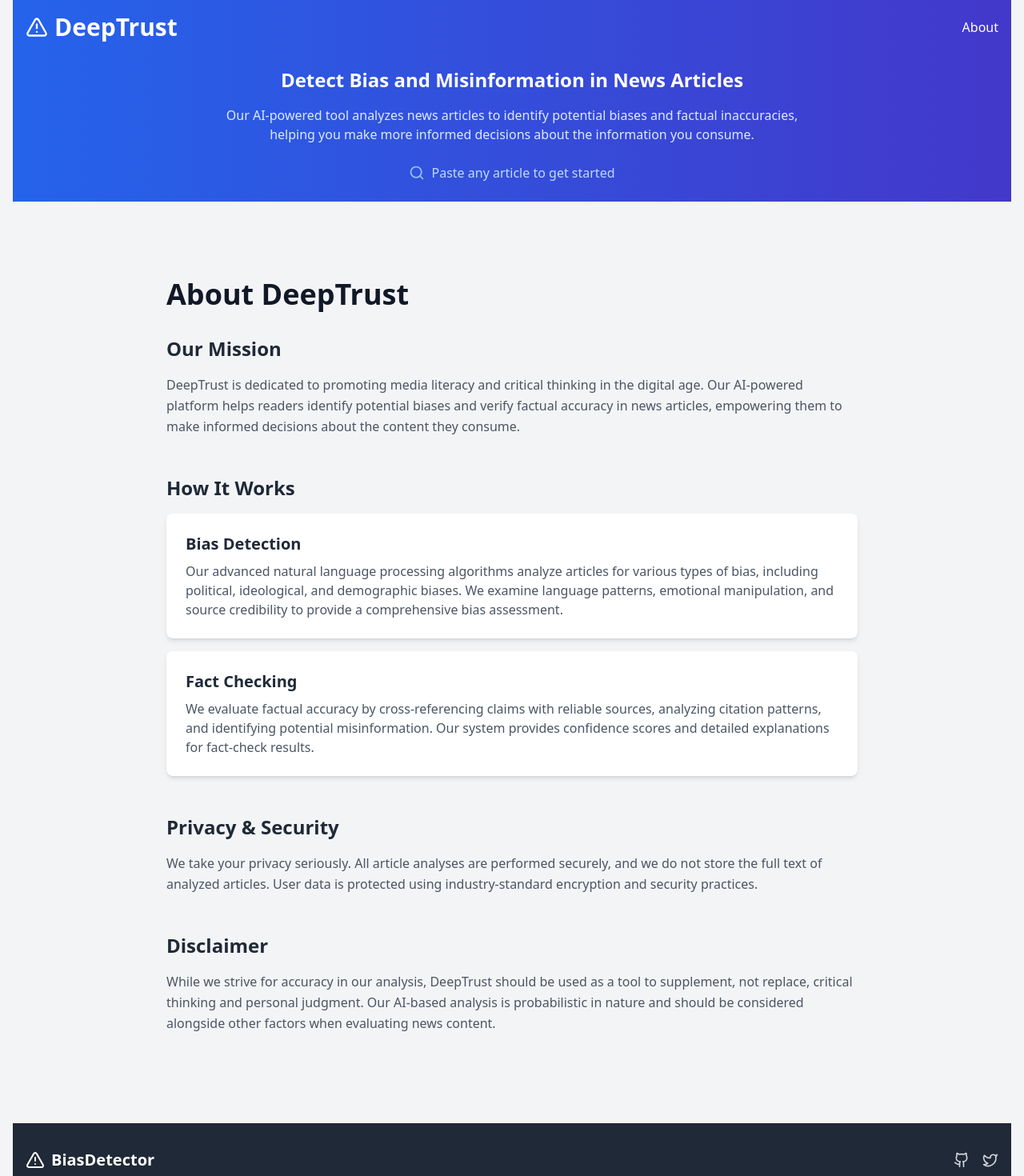
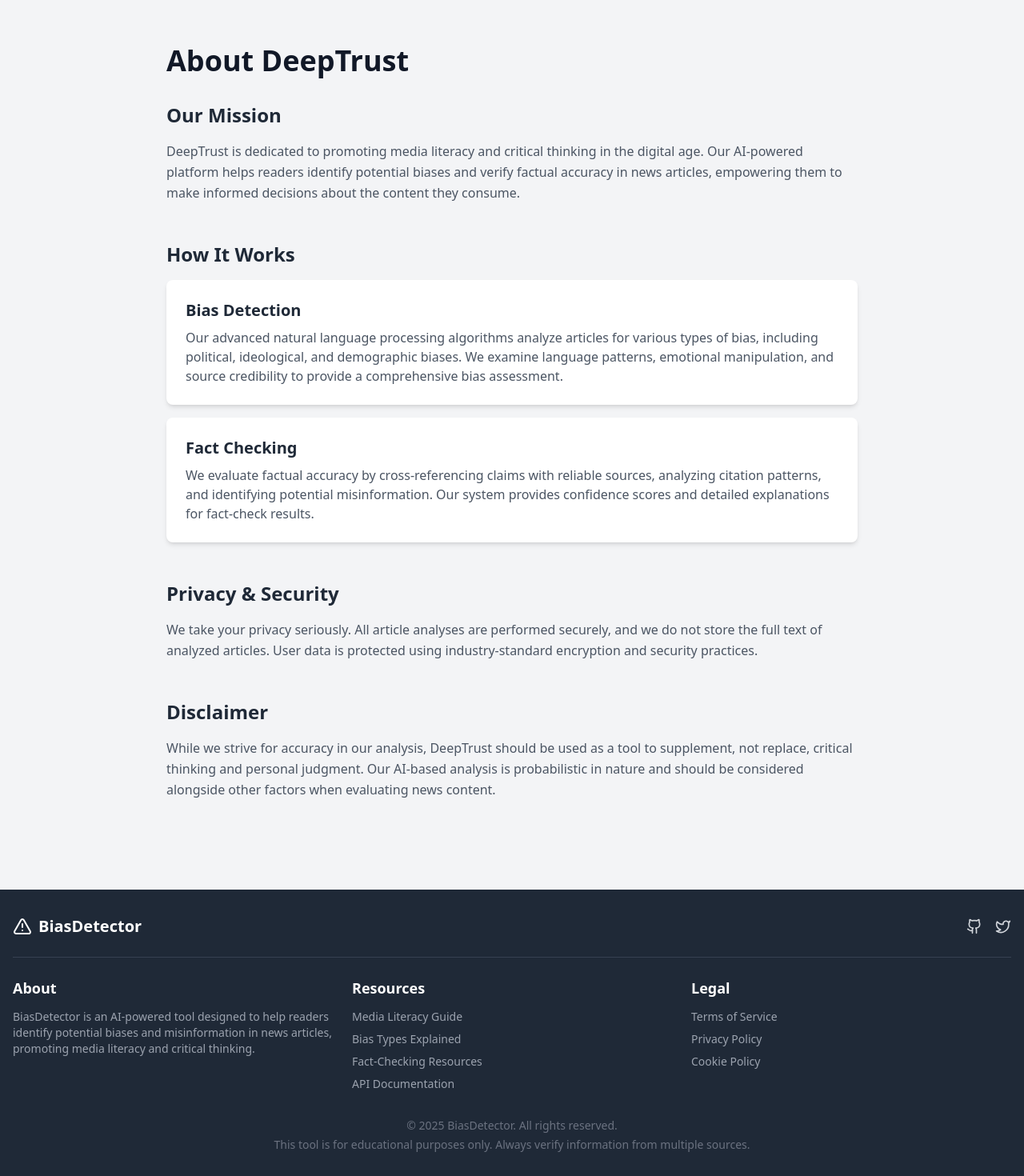
Before and after one commit to nathanpua/DeepLearners, a React (Vite) app: page /about in a window 1280 px wide. Shown: the part 300-1770 px from the top of the page at 80% size. Built offline with nearby package versions, Linux system fonts and the light colour scheme; no server answers.

Commit message:
cleaned about

```diff
--- a/src/pages/about.tsx
+++ b/src/pages/about.tsx
@@ -1,11 +1,11 @@
 import React from 'react';
-import Header from '../components/Header';
-import Footer from '../components/Footer';
+//import Header from '../components/Header';
+//import Footer from '../components/Footer';
 
 const About: React.FC = () => {
   return (
     <div className="min-h-screen bg-gray-100 flex flex-col">
-      <Header />
+
       <main className="container mx-auto px-4 flex-grow py-8">
         <div className="max-w-4xl mx-auto px-4 py-8">
           <h1 className="text-4xl font-bold text-gray-900 mb-8">About DeepTrust</h1>
@@ -61,7 +61,7 @@ const About: React.FC = () => {
           </section>
         </div>
       </main>
-      <Footer />
+
     </div>
   );
 };
```
